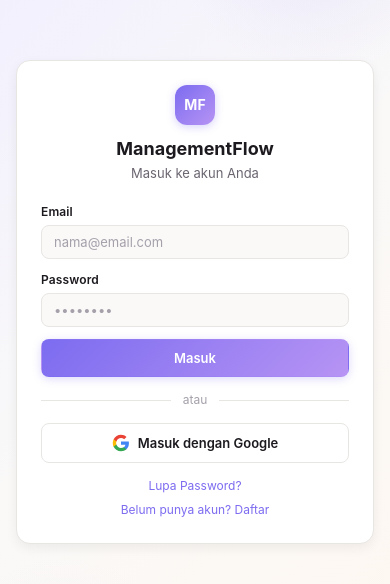
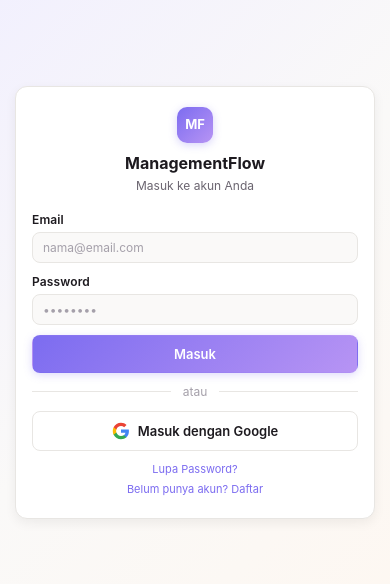
Before and after one commit to aapinn/ManagementFlow, a React (Vite) app: page /login in a window 390 px wide. Shown: the part 120-704 px from the top of the page. Built offline with nearby package versions, Linux system fonts and the light colour scheme; no server answers.

Commit message:
fix: responsive auth page for mobile, tablet, laptop, and desktop

```diff
--- a/src/App.css
+++ b/src/App.css
@@ -809,3 +809,30 @@ tr:hover .row-actions { opacity: 1; }
   .search-filter { gap: 6px; }
   .filter-date { min-width: 0; width: 100%; }
 }
+
+/* ─── Auth Responsive ─── */
+@media (max-width: 480px) {
+  .auth-page { padding: 8px; }
+  .auth-card { padding: 20px 16px; border-radius: 12px; }
+  .auth-logo { width: 36px; height: 36px; font-size: 13px; margin-bottom: 8px; border-radius: 10px; }
+  .auth-header { margin-bottom: 16px; }
+  .auth-title { font-size: 16px; }
+  .auth-subtitle { font-size: 12px; }
+  .form-group { margin-bottom: 10px; gap: 3px; }
+  .form-group input, .form-group select { padding: 7px 10px; font-size: 12px; }
+  .auth-divider { margin: 10px 0; }
+  .auth-links { margin-top: 10px; font-size: 11px; gap: 4px; }
+  .auth-error { padding: 6px 10px; font-size: 11px; margin-bottom: 10px; }
+  .auth-page::before { width: 180px; height: 180px; top: -60px; right: -50px; }
+  .auth-page::after { width: 150px; height: 150px; bottom: -50px; left: -40px; }
+}
+@media (min-width: 481px) and (max-width: 768px) {
+  .auth-card { max-width: 380px; }
+}
+@media (min-width: 1025px) {
+  .auth-card { max-width: 400px; padding: 28px; }
+  .auth-logo { width: 44px; height: 44px; font-size: 15px; }
+  .auth-title { font-size: 20px; }
+  .auth-page::before { width: 400px; height: 400px; top: -140px; right: -100px; }
+  .auth-page::after { width: 320px; height: 320px; bottom: -100px; left: -80px; }
+}
```
